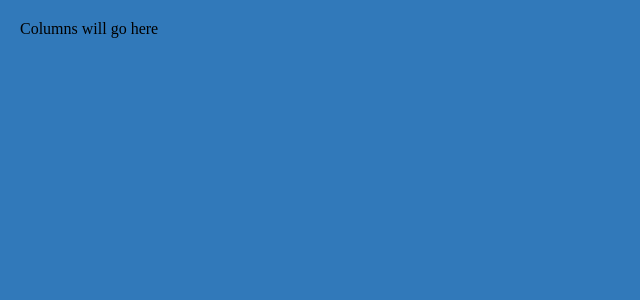
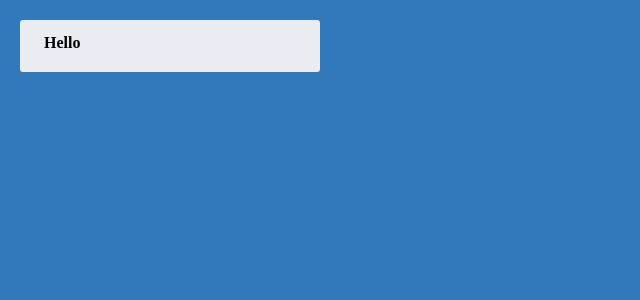
Before and after one commit to OdinVerst/trello-ts, a React (Create React App) app: page / in a window 1280 px wide. Shown: the top 300 px of the page, without its empty margins (0-640 px from the left). Built offline with nearby package versions, Linux system fonts and the light colour scheme.

Commit message:
Add components (Card/Column)

```diff
--- a/src/App.tsx
+++ b/src/App.tsx
@@ -1,10 +1,11 @@
 import React from 'react';
-import { AppContainer } from './styles';
+import {AppContainer} from './styles';
+import {Column} from "./Column";
 
 export const App = () => {
-  return (
-      <AppContainer>
-          Columns will go here
-      </AppContainer>
-  );
+    return (
+        <AppContainer>
+            <Column text={'Hello'} />
+        </AppContainer>
+    );
 }
--- /dev/null
+++ b/src/Column.tsx
@@ -0,0 +1,16 @@
+import React, {FC} from 'react';
+import {ColumnContainer, ColumnTitle} from './styles';
+
+type ColumnProps = {
+    text: string;
+    children?: React.ReactNode
+}
+
+export const Column: FC<ColumnProps> = ({text, children}) => {
+    return (
+        <ColumnContainer>
+            <ColumnTitle>{text}</ColumnTitle>
+            {children}
+        </ColumnContainer>
+    );
+};
```
Also changed, not shown: src/Card.tsx (added, +14 -0 lines).
